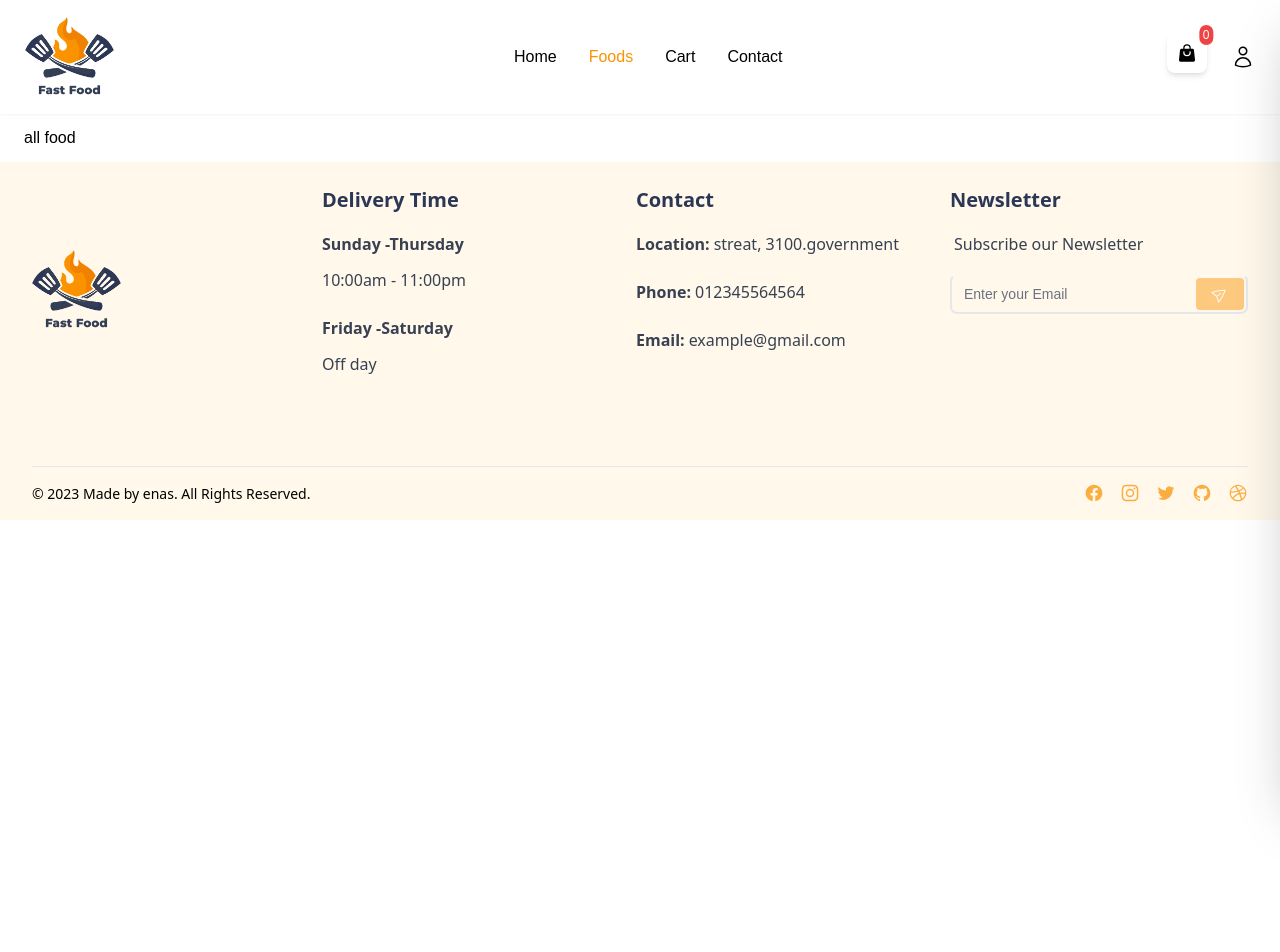
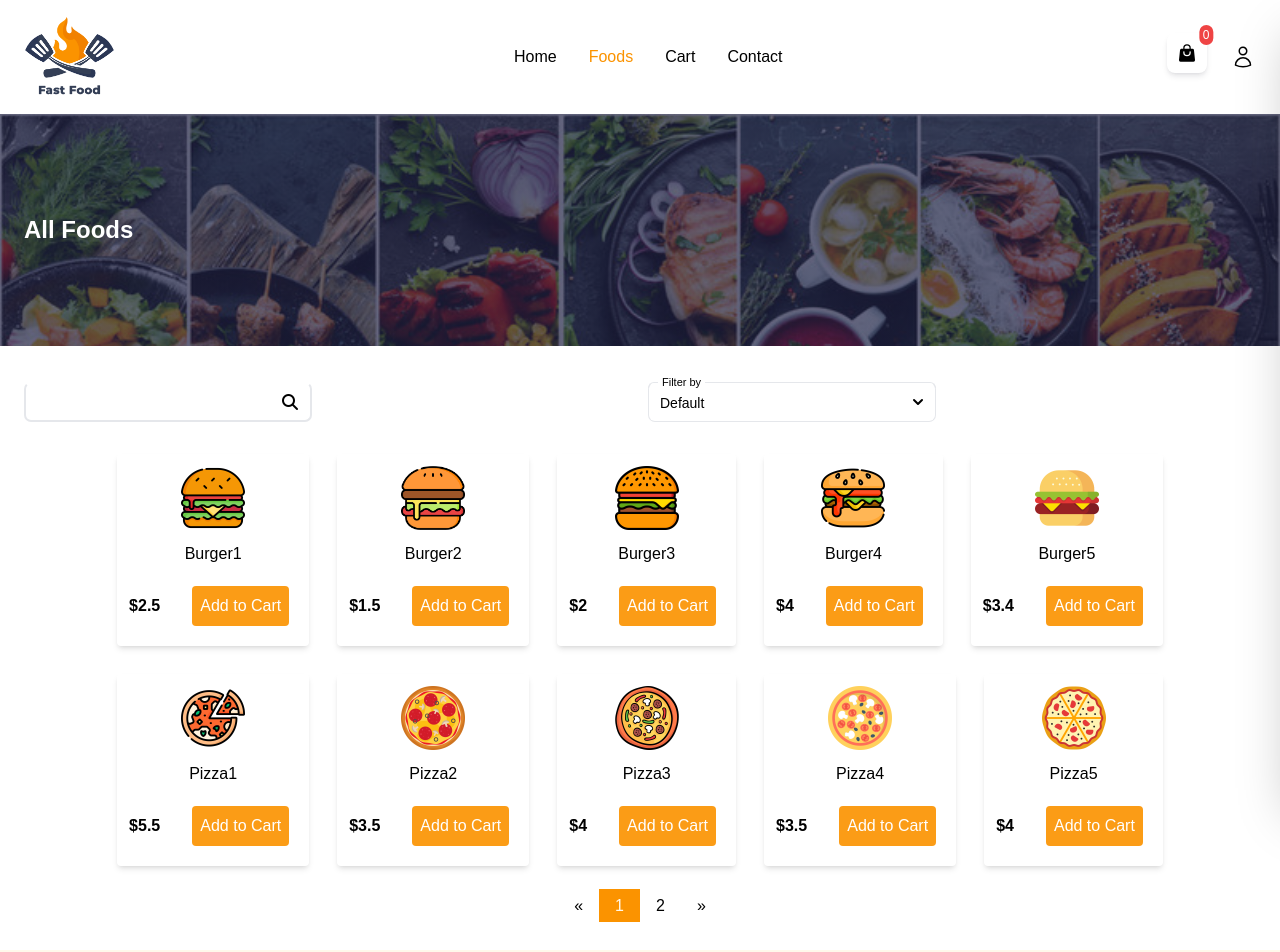
Before and after one commit to enas48/Food-Delivery-App-Ecommerce, a React (Create React App) app: page /foods in a window 1280 px wide. Shown: the top 952 px of the page. Before the commit the page ends 800 px from the top, so only its background shows below. Built offline with nearby package versions, Linux system fonts and the light colour scheme.

Commit message:
add all food page

```diff
--- a/package.json
+++ b/package.json
@@ -14,6 +14,7 @@
     "babel-preset-react-app": "^10.0.1",
     "react": "^18.2.0",
     "react-dom": "^18.2.0",
+    "react-paginate": "^8.2.0",
     "react-redux": "^8.1.3",
     "react-router-dom": "^6.20.0",
     "react-scripts": "^5.0.1",
--- a/src/App.css
+++ b/src/App.css
@@ -8,6 +8,30 @@
 .custom-carsoul button{
   display: none;
 }
+.commen-section{
+  background: linear-gradient(#212245b2,#212245b2), url("../public/assets/images/banner.jpg");
+  background-repeat: no-repeat;
+  background-size: cover;
+  background-attachment: center;
+  padding: 100px 0;
+}
 @media (min-width: 992px) { .header_shrink{
   position: fixed;
  } }
+ .paginetion-btns{
+  display: flex;
+  margin: 20px 0;
+  justify-content: center;
+ }
+ .paginetion-btns a {
+  color: black;
+  padding: 8px 16px;
+  text-decoration: none;
+ }
+.paginetion-btns li a:hover{
+background: #fff8eb;
+}
+.paginetion-btns li.selected a{
+  color: #fff8eb;
+  background: #FB9300;
+}
--- a/src/components/Header/Header.tsx
+++ b/src/components/Header/Header.tsx
@@ -103,8 +103,8 @@ const Header = () => {
   })
 
   return (
-    <div className='shadow-sm bg-white w-full' ref={headerRef}>
-      <Navbar className="mx-auto max-w-screen-xl px-6 py-3 rounded-none shadow-none text-[#000] w-full " >
+    <div className='shadow-sm bg-white w-full z-10' ref={headerRef}>
+      <Navbar className="mx-auto max-w-screen-xl px-6 py-3 rounded-none shadow-none text-[#000] w-full bg-white " >
         <div className="flex items-center justify-between ">
           <NavLink to="/home" className="mr-4 cursor-pointer py-1">
             <img src={process.env.PUBLIC_URL + 'assets/logo.png'} className='max-h-20' alt="avatar" />
--- /dev/null
+++ b/src/components/ui/commen-section/CommenSection.tsx
@@ -0,0 +1,16 @@
+import React from 'react'
+
+interface Props {
+    title: string
+}
+function CommenSection(props: Props) {
+    return (
+        <section className='commen-section'>
+            <div className='px-6 max-w-screen-xl  w-full mx-auto'>
+                <h2 className='text-white  text-2xl font-semibold'>{props.title}</h2>
+            </div>
+        </section>
+    )
+}
+
+export default CommenSection
--- a/src/pages/AllFood.tsx
+++ b/src/pages/AllFood.tsx
@@ -1,10 +1,179 @@
-import React from 'react'
+import React, { useState } from 'react'
+import Helmet from '../components/Helmet/Helmet'
+import CommenSection from '../components/ui/commen-section/CommenSection'
+import { Input, Select, Option } from "@material-tailwind/react";
+import { Product } from '../types/Product'
+import ProductCard from '../components/ui/ProductCard/ProductCard';
+import ReactPaginate from 'react-paginate';
 
+const products: Product[] = [
+  {
+    id: 1,
+    title: 'Burger1',
+    imageUrl: `${process.env.PUBLIC_URL + 'assets/images/products/burger.png'}`,
+    price: '2.5',
+    category: 'Burger'
+  },
+  {
+    id: 2,
+    title: 'Burger2',
+    imageUrl: `${process.env.PUBLIC_URL + 'assets/images/products/burger2.png'}`,
+    price: '1.5',
+    category: 'Burger'
+  },
+  {
+    id: 3,
+    title: 'Burger3',
+    imageUrl: `${process.env.PUBLIC_URL + 'assets/images/products/burger3.png'}`,
+    price: '2',
+    category: 'Burger'
+  },
+  {
+    id: 4,
+    title: 'Burger4',
+    imageUrl: `${process.env.PUBLIC_URL + 'assets/images/products/burger4.png'}`,
+    price: '4',
+    category: 'Burger'
+  },
+  {
+    id: 12,
+    title: 'Burger5',
+    imageUrl: `${process.env.PUBLIC_URL + 'assets/images/products/burger5.png'}`,
+    price: '3.4',
+    category: 'Burger'
+  },
+  {
+    id: 5,
+    title: 'Pizza1',
+    imageUrl: `${process.env.PUBLIC_URL + 'assets/images/products/pizza.png'}`,
+    price: '5.5',
+    category: 'Pizza'
+  },
+  {
+    id: 6,
+    title: 'Pizza2',
+    imageUrl: `${process.env.PUBLIC_URL + 'assets/images/products/pizza2.png'}`,
+    price: '3.5',
+    category: 'Pizza'
+  },
+  {
+    id: 7,
+    title: 'Pizza3',
+    imageUrl: `${process.env.PUBLIC_URL + 'assets/images/products/pizza3.png'}`,
+    price: '4',
+    category: 'Pizza'
+  },
+  {
+    id: 13,
+    title: 'Pizza4',
+    imageUrl: `${process.env.PUBLIC_URL + 'assets/images/products/pizza4.png'}`,
+    price: '3.5',
+    category: 'Pizza'
+  },
+  {
+    id: 14,
+    title: 'Pizza5',
+    imageUrl: `${process.env.PUBLIC_URL + 'assets/images/products/pizza5.png'}`,
+    price: '4',
+    category: 'Pizza'
+  },
+  {
+    id: 8,
+    title: 'Bread1',
+    imageUrl: `${process.env.PUBLIC_URL + 'assets/images/products/bread.png'}`,
+    price: '1.5',
+    category: 'Bread'
+  },
+  {
+    id: 9,
+    title: 'Bread2',
+    imageUrl: `${process.env.PUBLIC_URL + 'assets/images/products/bread2.png'}`,
+    price: '2.5',
+    category: 'Bread'
+  },
+  {
+    id: 10,
+    title: 'Bread3',
+    imageUrl: `${process.env.PUBLIC_URL + 'assets/images/products/bread3.png'}`,
+    price: '4.5',
+    category: 'Bread'
+  },
+  {
+    id: 11,
+    title: 'Bread4',
+    imageUrl: `${process.env.PUBLIC_URL + 'assets/images/products/bread4.png'}`,
+    price: '0.5',
+    category: 'Bread'
+  },
+  {
+    id: 15,
+    title: 'Bread5',
+    imageUrl: `${process.env.PUBLIC_URL + 'assets/images/products/bread5.png'}`,
+    price: '1',
+    category: 'Bread'
+  }
+]
 const AllFood = () => {
+  const [searchItem, setSearchItem] = useState('')
+  const [itemOffset, setItemOffset] = useState(0);
+  const searchedProducts = products.filter(item => {
+    if (searchItem === '') return item
+    if (item.title.toLowerCase().includes(searchItem.toLowerCase())) {
+      return item
+    }
+  })
+  const itemsPerPage = 10;
+  // from an API endpoint with useEffect and useState)
+  const endOffset = itemOffset + itemsPerPage;
+  const currentItems = searchedProducts.slice(itemOffset, endOffset);
+  const pageCount = Math.ceil(searchedProducts.length / itemsPerPage);
+
+  // Invoke when user click to request another page.
+  const handlePageClick = (event: any) => {
+    const newOffset = (event.selected * itemsPerPage) % searchedProducts.length;
+    setItemOffset(newOffset);
+  };
   return (
-    <div className='mx-auto max-w-screen-xl px-6 py-3 '>
-      all food
-    </div>
+    <Helmet title='All Foods'>
+      <>
+        <CommenSection title="All Foods" />
+        <div className='mx-auto max-w-screen-xl px-6 py-3 '>
+          <div className="grid grid-cols-2 gap-4 my-6">
+            <div className="w-72">
+              <Input value={searchItem} onChange={(e) => setSearchItem(e.target.value)} crossOrigin="" placeholder="I'm looking for ...." label='' icon={<i className="fas fa-search" />} />
+            </div>
+            <div className="w-72">
+              <Select label="Filter by" value='Default'>
+                <Option value='Default'>Default</Option>
+                <Option value='ascending'>Alphabetically, A-Z</Option>
+                <Option value='descending'>Alphabetically, Z-A</Option>
+                <Option value='high-price'>High Price</Option>
+                <Option value='low-price'>Low Price</Option>
+              </Select>
+            </div>
+          </div>
+          <div className='flex flex-wrap gap-3 justify-center justify-items-center'>
+
+            {currentItems.map((item) => {
+              return (
+                <ProductCard item={item} key={item.id} />
+              )
+            }
+            )}
+          </div>
+          <ReactPaginate
+            breakLabel="..."
+            nextLabel=" &raquo;"
+            onPageChange={handlePageClick}
+            pageRangeDisplayed={5}
+            pageCount={pageCount}
+            previousLabel="&laquo;"
+            renderOnZeroPageCount={null}
+            containerClassName='paginetion-btns'
+          />
+        </div>
+      </>
+    </Helmet>
   )
 }
 
```
Also changed, not shown: public/assets/images/banner.jpg (added), 1 other file (tests, documents, lock files or other folders).
